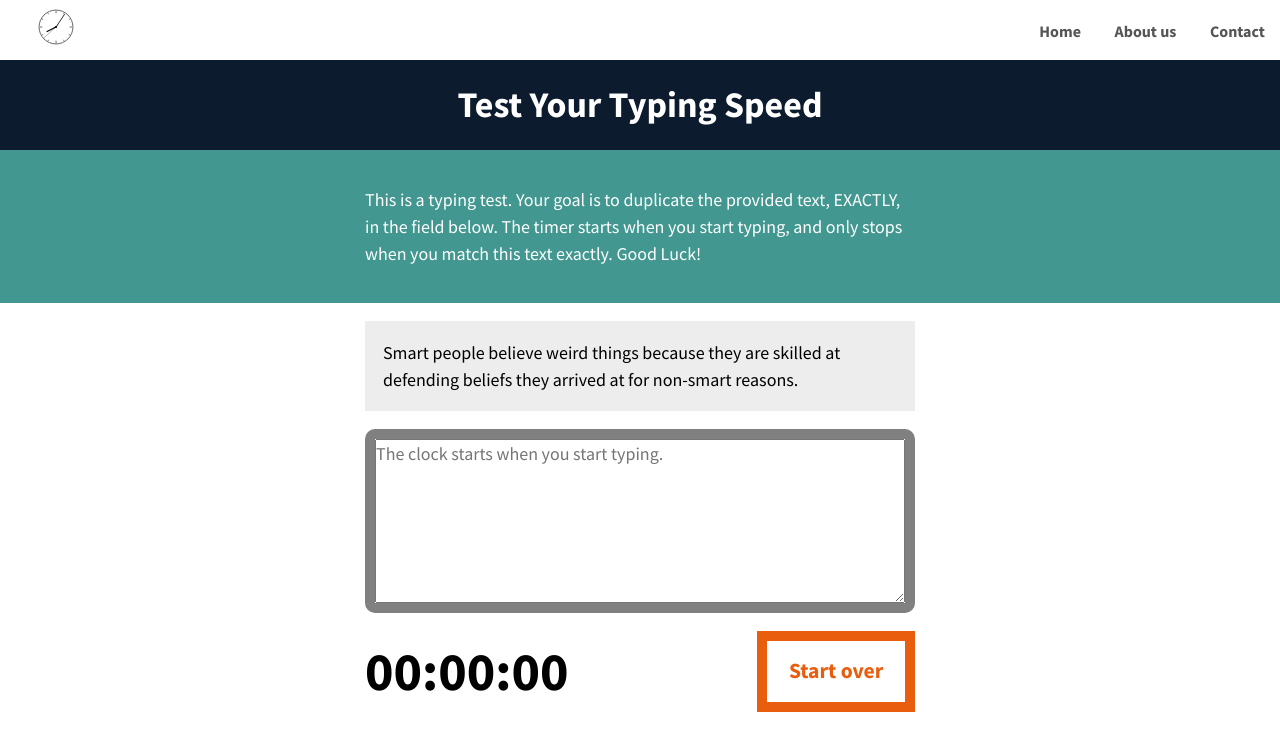
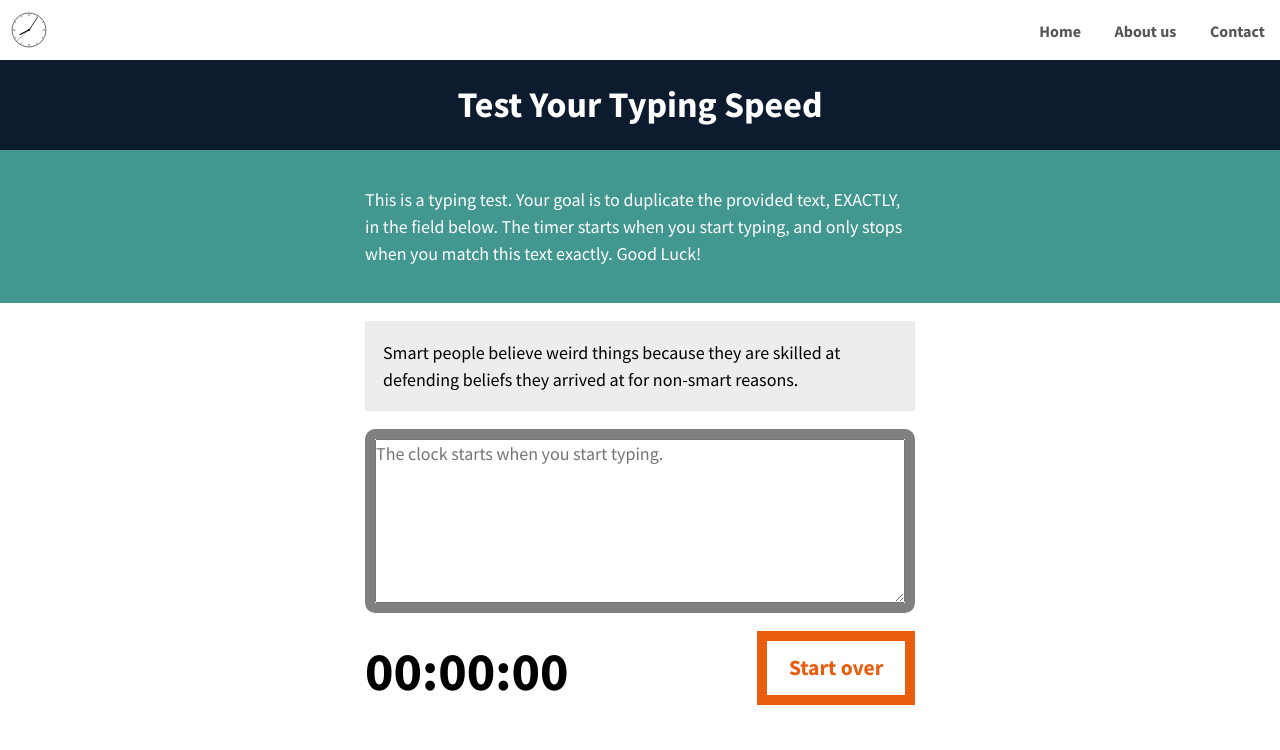
Before and after one commit to mohammed-ashrf/Typing-Speed-Test, a plain HTML site: page index.html in a window 1280 px wide. Drawn offline with Linux system fonts and the light colour scheme.

Commit message:
Update style 4.css

```diff
--- a/style 4.css
+++ b/style 4.css
@@ -1,15 +1,20 @@
 /* Layout */
 .stand {
     display: flex;
-    padding: 2em;
-    height: 9vh;
+    padding-left: 0.5em;
+    height: 40px;
     justify-content: space-between;
     align-items: center;
 }
-
+.clockbox {
+    display: flex;
+    margin: 0;
+    padding: 0;
+}
 .clockbox,
 #clock {
     width: 40px;
+    height: 40px;
 }
 
 /* Clock styles */
@@ -57,10 +62,8 @@
 }
 
 /* Make all arms rotate around the same center point. */
-/* Optional: Use transition for animation. */
 #hour,
 #minute,
 #second {
     transform-origin: 300px 300px;
-    /*transition: transform .5s ease-in-out;**/
 }
```
